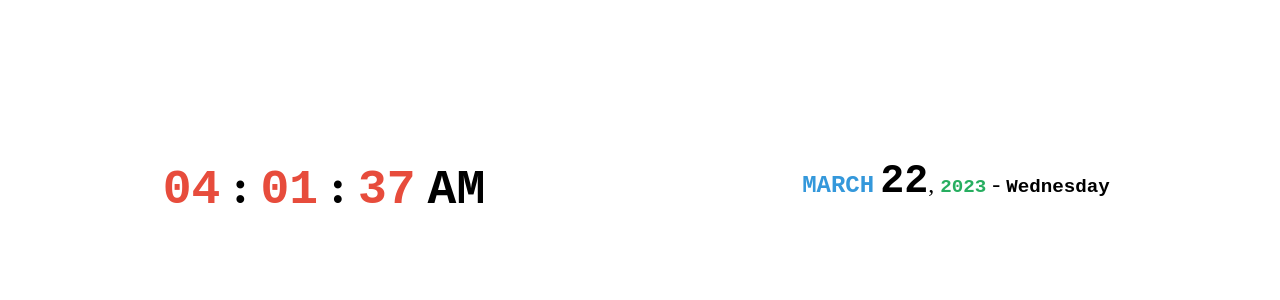
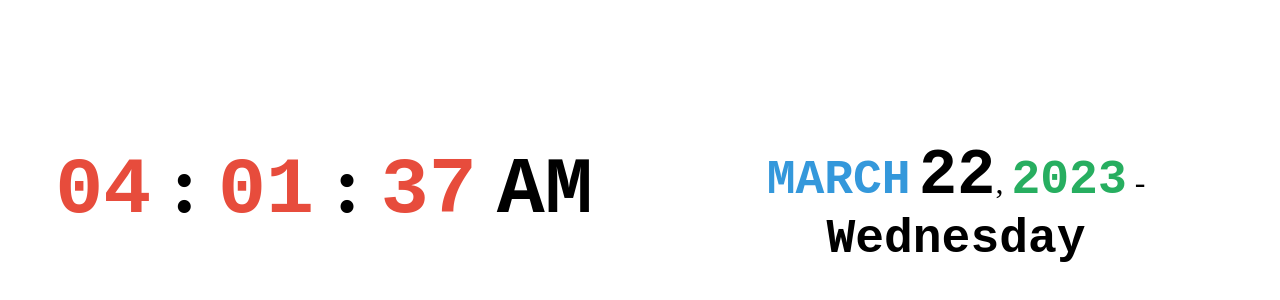
Before and after one commit to CaelFoster/DateAndTime, a plain HTML site: page index.html in a window 1280 px wide. Shown: the part 204-504 px from the top of the page. Drawn offline with Linux system fonts and the light colour scheme.

Commit message:
bigger fonts

```diff
--- a/css/style.css
+++ b/css/style.css
@@ -17,13 +17,13 @@ time {
 
 
 .time {
-  font-size: 3rem;
+  font-size: 5rem;
   font-weight: bold;
   margin-bottom: 2rem;
 }
 
 .date {
-  font-size: 1.5rem;
+  font-size: 2rem;
 }
 
 
@@ -46,17 +46,18 @@ time {
 .month {
   text-transform: uppercase;
   color: #3498db;
+  font-size: 3rem;
 }
 
 .dayOfMonth {
-  font-size: 2.5rem;
+  font-size: 4rem;
 }
 
 .year {
-  font-size: 1.2rem;
+  font-size: 3rem;
   color: #27ae60;
 }
 
 .dayOfWeek {
-  font-size: 1.2rem;
+  font-size: 3rem;
 }
```
